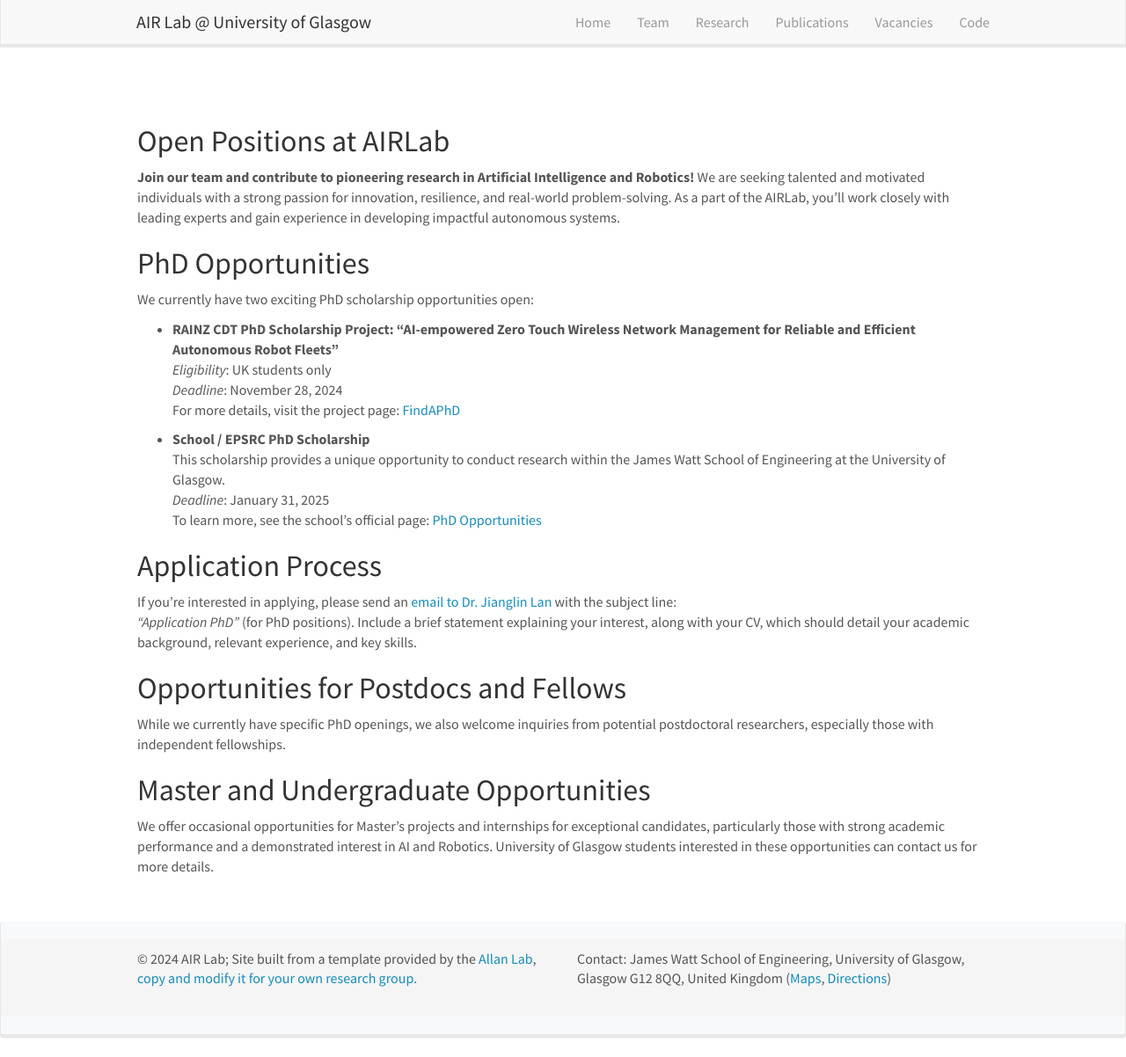
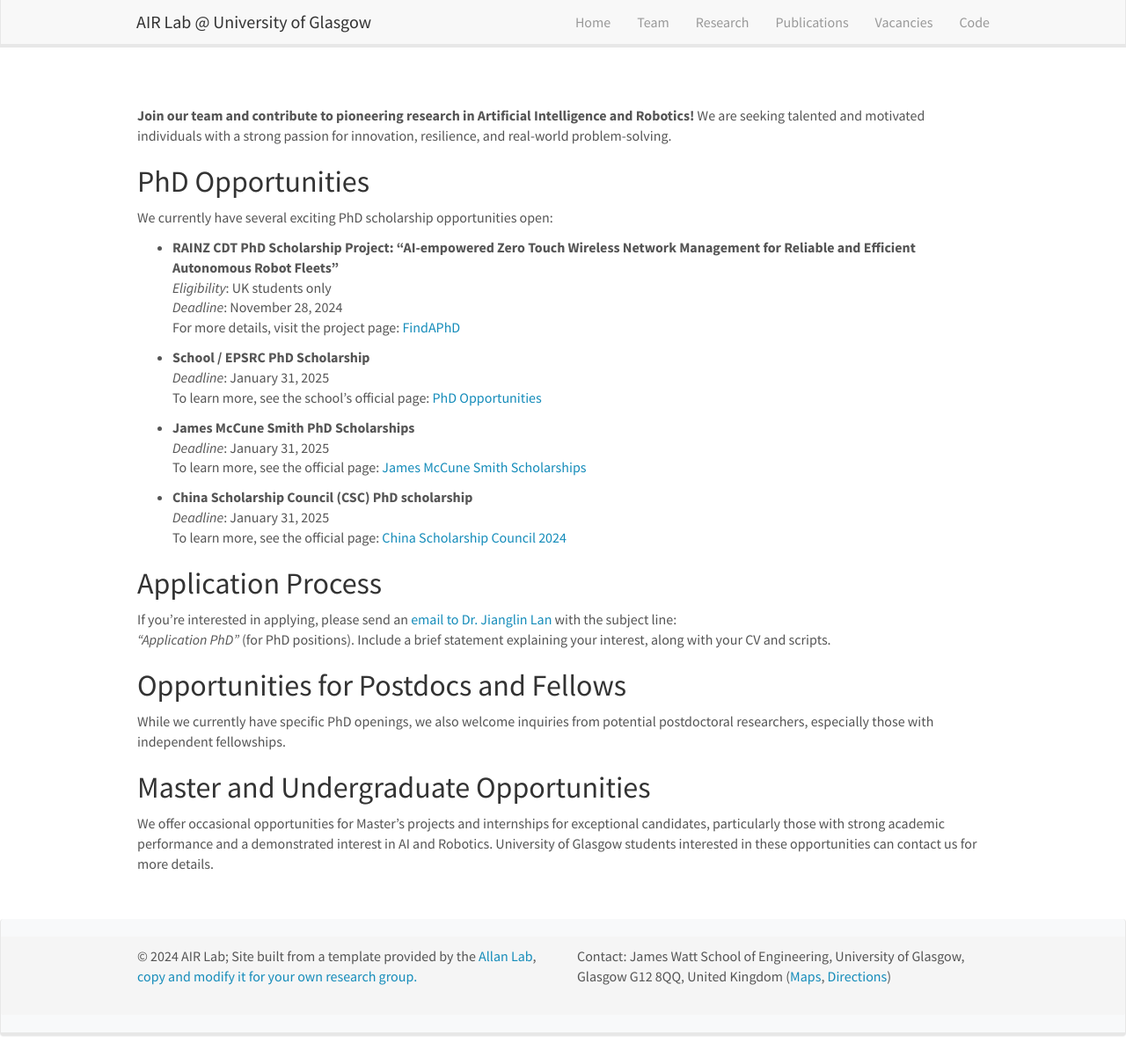
Before and after one commit to AIR-Lan/AIR-Lab, a Jekyll site: the page built from _pages/openings.md, in a window 1280 px wide and 1202 px high. Shown: the whole window at 88% size. Built offline with Jekyll 4.4.1, drawn with Linux system fonts in a browser that asks for light colours; nearby versions of some CDN libraries.

Commit message:
Update openings.md

```diff
--- a/_pages/openings.md
+++ b/_pages/openings.md
@@ -6,13 +6,11 @@ sitemap: false
 permalink: /vacancies
 ---
 
-## Open Positions at AIRLab
-
-**Join our team and contribute to pioneering research in Artificial Intelligence and Robotics!** We are seeking talented and motivated individuals with a strong passion for innovation, resilience, and real-world problem-solving. As a part of the AIRLab, you’ll work closely with leading experts and gain experience in developing impactful autonomous systems.
+**Join our team and contribute to pioneering research in Artificial Intelligence and Robotics!** We are seeking talented and motivated individuals with a strong passion for innovation, resilience, and real-world problem-solving.
 
 ## PhD Opportunities
 
-We currently have two exciting PhD scholarship opportunities open:
+We currently have several exciting PhD scholarship opportunities open:
 
 - **RAINZ CDT PhD Scholarship Project: "AI-empowered Zero Touch Wireless Network Management for Reliable and Efficient Autonomous Robot Fleets"**
   *Eligibility*: UK students only
@@ -20,14 +18,22 @@ We currently have two exciting PhD scholarship opportunities open:
   For more details, visit the project page: [FindAPhD](https://www.findaphd.com/search/ProjectDetails.aspx?)
 
 - **School / EPSRC PhD Scholarship**
-  This scholarship provides a unique opportunity to conduct research within the James Watt School of Engineering at the University of Glasgow.
   *Deadline*: January 31, 2025
   To learn more, see the school’s official page: [PhD Opportunities](https://www.gla.ac.uk/schools/engineering/phdopportunities)
+
+- **James McCune Smith PhD Scholarships**
+  *Deadline*: January 31, 2025
+  To learn more, see the official page: [James McCune Smith Scholarships](https://www.gla.ac.uk/scholarships/mccune-smith/)
+
+- **China Scholarship Council (CSC) PhD scholarship**
+  *Deadline*: January 31, 2025
+  To learn more, see the official page: [China Scholarship Council 2024](https://www.gla.ac.uk/colleges/scienceengineering/graduateschool/scholarships/chinascholarshipcouncil/)
+
 
 ## Application Process
 
 If you’re interested in applying, please send an [email to Dr. Jianglin Lan](mailto:jianglin.lan@glasgow.ac.uk) with the subject line:
-_"Application PhD"_ (for PhD positions). Include a brief statement explaining your interest, along with your CV, which should detail your academic background, relevant experience, and key skills.
+_"Application PhD"_ (for PhD positions). Include a brief statement explaining your interest, along with your CV and scripts.
 
 ## Opportunities for Postdocs and Fellows
 
```
